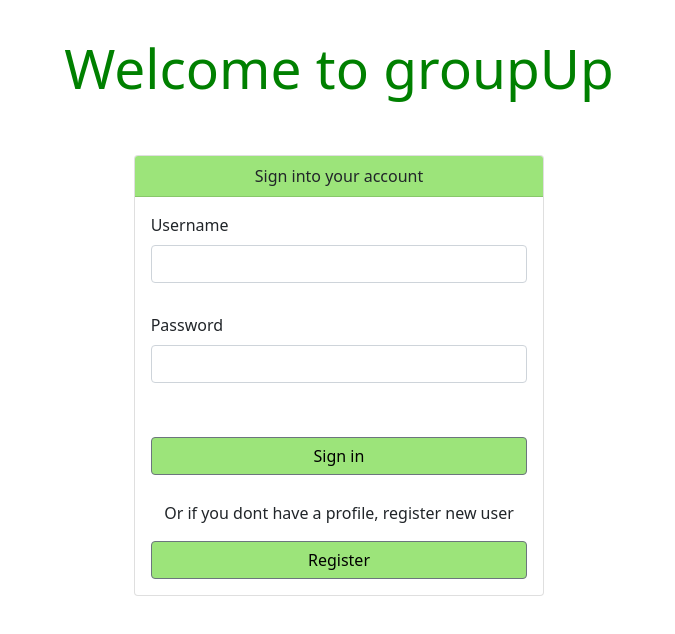
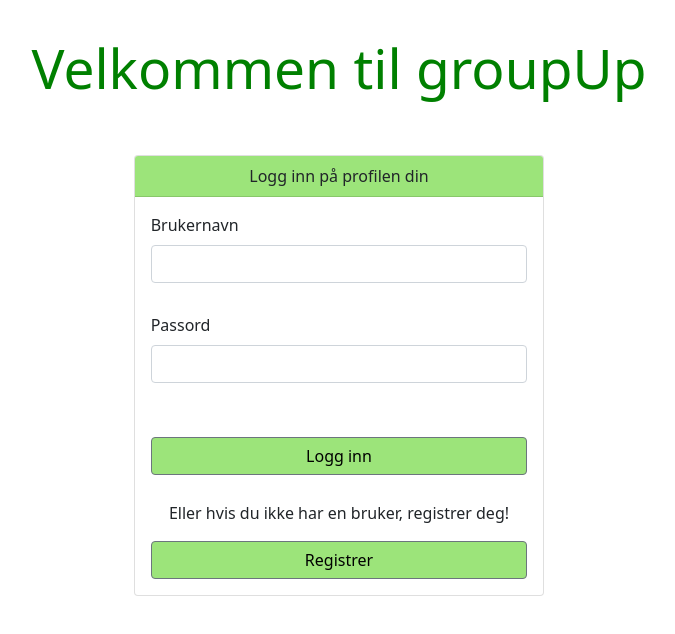
Before and after one commit to Juni-hub/TDT4140-groupup, a Next.js app in the folder frontend/: page /loginPage in a window 1280 px wide. Shown: the top 634 px of the page, without its empty margins (301-976 px from the left). Built offline with nearby package versions, Linux system fonts and the light colour scheme.

Commit message:
31 -Add API call to loginPage
Add routing to registerForm, Rewrote to Norwegian

```diff
--- a/frontend/pages/loginPage.js
+++ b/frontend/pages/loginPage.js
@@ -1,34 +1,82 @@
-import React from "react";
+import React, {useState} from "react";
 import 'bootstrap/dist/css/bootstrap.min.css'
 import { Button, CardBody,CardImg, CardHeader, Input, Label, Row, Col, Card, Form, CardText } from "reactstrap";
+import { useRouter } from 'next/router';
 
 
 
 
 const LoginForm = () => {
+
+    const[isValid,setIsValid] = useState(true);
+    const router = useRouter();
+
+    const routerRegister = () =>{
+      router.push("/registerPage")
+    }
+
+
+    const handleSubmit = (e) => {
+      e.preventDefault();
+      const username = e.target.username.value;
+      const password = e.target.password.value;
+      const body = {username, password};
+
+      logIn(body);
+  }
+
+  const logIn = async (body) =>{
+
+      const requestOptions = {
+          method: 'POST',
+          headers: {'Content-Type' : 'application/json'},
+          body: JSON.stringify(body),
+      }
+      const response = await fetch(`http://localhost:8000/login/`, requestOptions)
+      .then(
+          async (response) =>{
+              if(response.status!=200){
+                  setIsValid(false);
+                  return
+              }
+              const data = await response.json()
+              console.log(data);
+              localStorage.setItem("Token", data.token)
+              router.push("/profile");
+          }
+      ).catch(
+          (error) =>{
+              console.log(error)
+          }
+      )
+  }
+
+
+
     return (
             <div>
 
                 <Row style={{height:"15vh", textAlign:"center", color:"green", marginTop:"35px"}}>
-                    <h2 style={{fontSize:"55px"}}>Welcome to groupUp</h2>
+                    <h2 style={{fontSize:"55px"}}>Velkommen til groupUp</h2>
                 </Row>
                 <Row>
                 <Col xs="4"></Col>
                 <Col xs="4">
                   <Card>
-                    <CardHeader style={{backgroundColor:"rgba(132, 222, 89, 0.8)", textAlign:"center"}}>Sign into your account</CardHeader>
+                    <CardHeader style={{backgroundColor:"rgba(132, 222, 89, 0.8)", textAlign:"center"}}>Logg inn på profilen din</CardHeader>
                     <CardBody>
-                      <Form onSubmit="">
-                        <Label>Username</Label>
-                        <Input type="text" style={{marginBottom:"30px"}}></Input>
-                        <Label>Password</Label>
-                        <Input type="text" style={{marginBottom:"30px"}}></Input>
+                      <Form onSubmit={handleSubmit}>
+                        <Label>Brukernavn</Label>
+                        <Input type="text" name="username" style={{marginBottom:"30px"}}></Input>
+                        <Label>Passord</Label>
+                        <Input type="password" name="password" style={{marginBottom:"30px"}}></Input>
                         <br></br>
-                        <Button  style={{backgroundColor:"rgba(132, 222, 89, 0.8)", color:"black", marginBottom:"2px",width:"100%"}} type="submit">Sign in</Button>
+                        <Button  style={{backgroundColor:"rgba(132, 222, 89, 0.8)", color:"black", marginBottom:"2px",width:"100%"}} type="submit">Logg inn</Button>
                       </Form>
+                      {!isValid && <p style={{color:"red"}}>Brukernavn eller passord var ugyldig</p>}
                       <br />
-                      <CardText style={{textAlign:"center"}}>Or if you dont have a profile, register new user</CardText>
-                      <Button  style={{backgroundColor:"rgba(132, 222, 89, 0.8)", color:"black", width:"100%"}}> Register</Button>
+                      <CardText style={{textAlign:"center"}}>Eller hvis du ikke har en bruker, registrer deg!</CardText>
+                      <Button  onClick={routerRegister} style={{backgroundColor:"rgba(132, 222, 89, 0.8)", color:"black", width:"100%"}}> Registrer</Button>
                     </CardBody>
                   </Card>
                 </Col>
```
